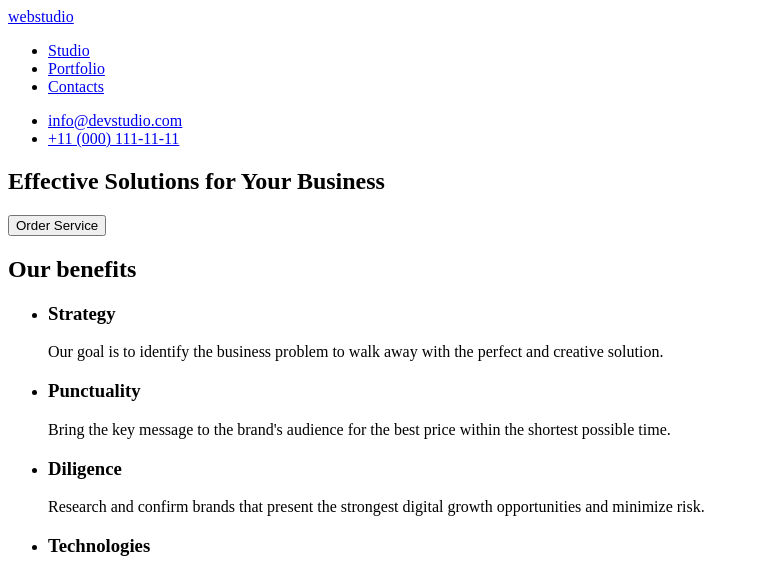
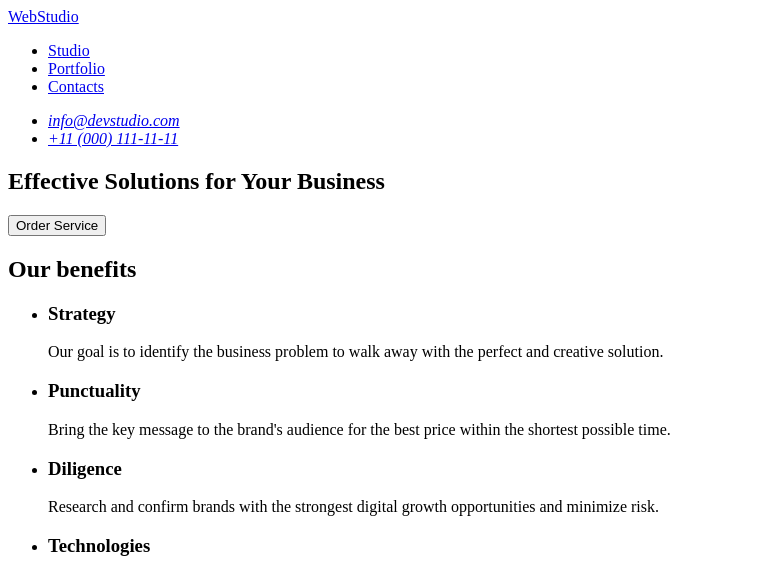
Before and after one commit to osovetovs/goit-markup-hw-01, a plain HTML site: page index.html in a window 1280 px wide. Shown: the top 566 px of the page, without its empty margins (0-759 px from the left). Drawn offline with Linux system fonts and the light colour scheme.

Commit message:
fixes header-footer

```diff
--- a/index.html
+++ b/index.html
@@ -10,18 +10,26 @@
   <body>
     <header>
       <nav>
-        <a href="#">webstudio</a>
+        <a href="./index.html">WebStudio</a>
         <ul>
           <li><a href="#">Studio</a></li>
           <li><a href="#">Portfolio</a></li>
           <li><a href="#">Contacts</a></li>
         </ul>
       </nav>
-      <ul>
-        <li><a href="mailto:info@devstudio.com">info@devstudio.com</a></li>
-        <li><a href="tel:+110001111111">+11 (000) 111-11-11</a></li>
-      </ul>
+
+      <address>
+        <ul>
+          <li>
+            <a href="mailto:info@devstudio.com">info@devstudio.com</a>
+          </li>
+          <li>
+            <a href="tel:+110001111111">+11 (000) 111-11-11</a>
+          </li>
+        </ul>
+      </address>
     </header>
+
     <main>
       <section>
         <h1>Effective Solutions for Your Business</h1>
@@ -48,8 +56,8 @@
           <li>
             <h3>Diligence</h3>
             <p>
-              Research and confirm brands that present the strongest digital
-              growth opportunities and minimize risk.
+              Research and confirm brands with the strongest digital growth
+              opportunities and minimize risk.
             </p>
           </li>
           <li>
@@ -66,22 +74,42 @@
         <h2>Our Team</h2>
         <ul>
           <li>
-            <img src="./images/team-mark.jpg" alt="Mark Guerrero" width="264" height="260" />
+            <img
+              src="./images/team-mark.jpg"
+              alt="Mark Guerrero"
+              width="264"
+              height="260"
+            />
             <h3>Mark Guerrero</h3>
             <p>Product Designer</p>
           </li>
           <li>
-            <img src="./images/team-tom.jpg" alt="Tom Ford" width="264" height="260" />
+            <img
+              src="./images/team-tom.jpg"
+              alt="Tom Ford"
+              width="264"
+              height="260"
+            />
             <h3>Tom Ford</h3>
             <p>Frontend Developer</p>
           </li>
           <li>
-            <img src="./images/team-camila.jpg" alt="Camila Garcia" width="264" height="260" />
+            <img
+              src="./images/team-camila.jpg"
+              alt="Camila Garcia"
+              width="264"
+              height="260"
+            />
             <h3>Camila Garcia</h3>
             <p>Marketing</p>
           </li>
           <li>
-            <img src="./images/team-daniel.jpg" alt="Daniel Wilson" width="264" height="260" />
+            <img
+              src="./images/team-daniel.jpg"
+              alt="Daniel Wilson"
+              width="264"
+              height="260"
+            />
             <h3>Daniel Wilson</h3>
             <p>UI Designer</p>
           </li>
```
